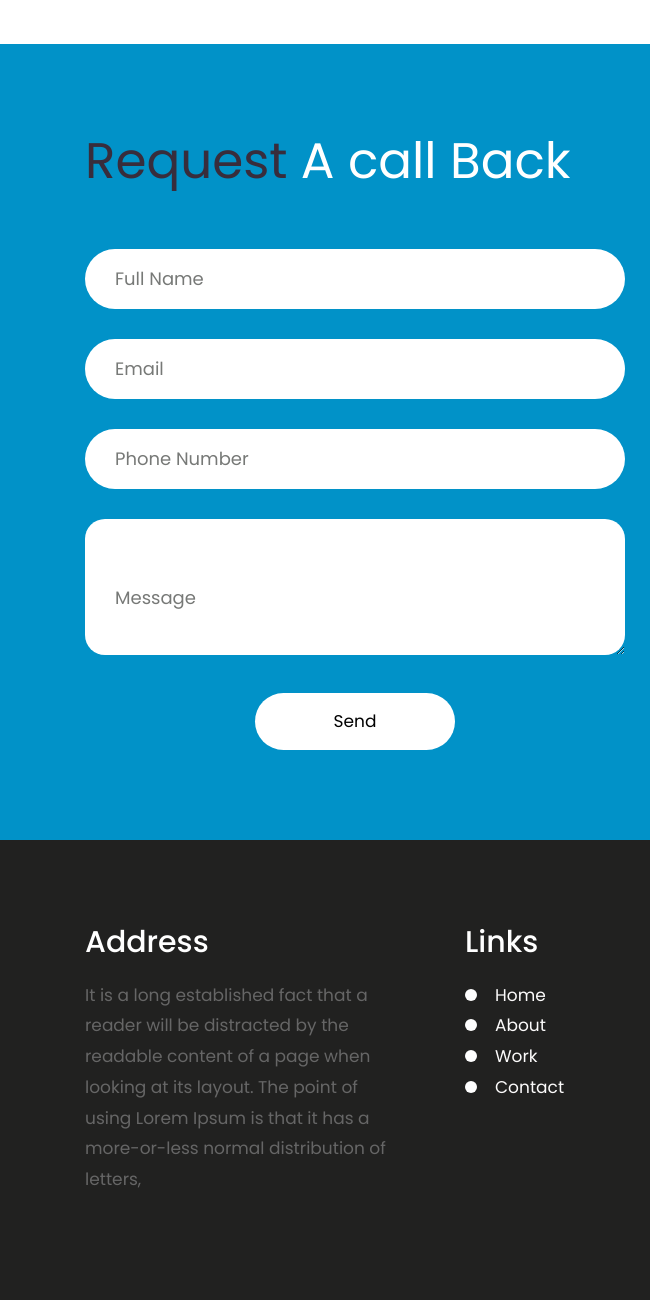
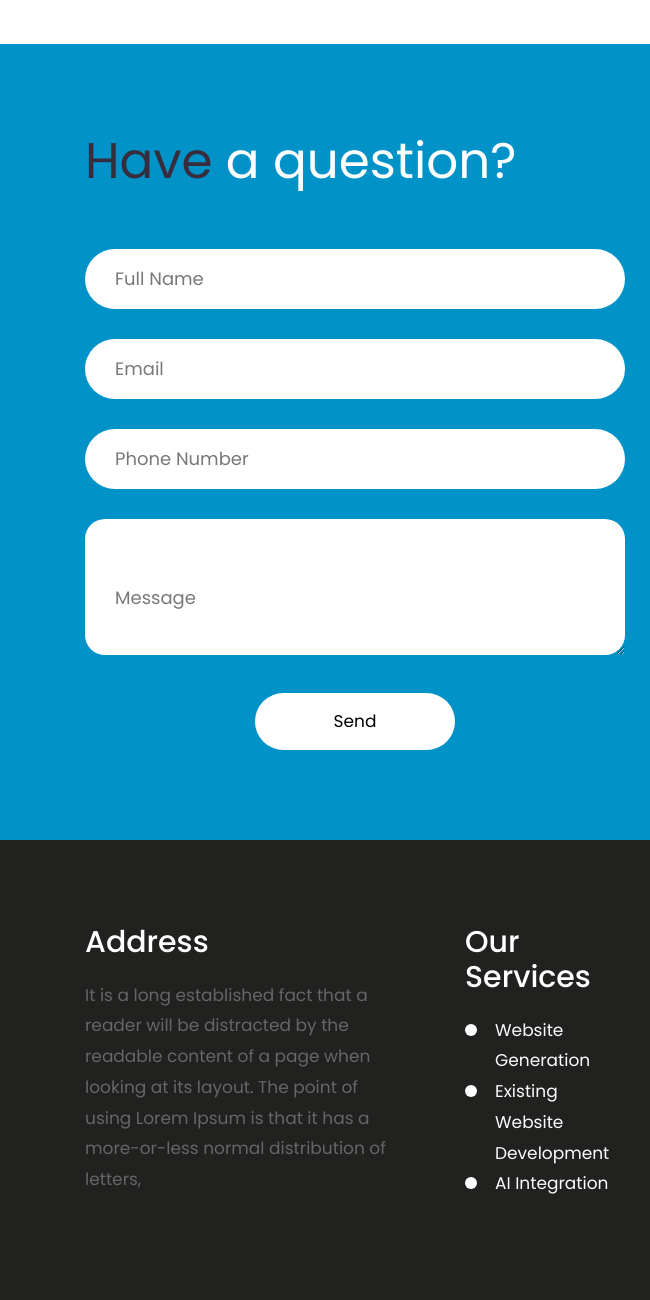
Before and after one commit to EliteWebsiteDevelopment/EliteWebsiteDevelopment-, a plain HTML site: page index.html in a window 1280 px wide. Shown: the part 2940-4240 px from the top of the page, 0-650 px from the left. Drawn offline with nearby package versions, Linux system fonts and the light colour scheme; some packages are replaced by stand-ins of ours; grey boxes are pictures that could not be loaded.

Commit message:
Update index.html

```diff
--- a/index.html
+++ b/index.html
@@ -246,7 +246,7 @@
                <div class="row">
                   <div class="col-md-12">
                      <div class="titlepage">
-                        <h2>Request <span class="white">A call Back</span></h2>
+                        <h2>Have  <span class="white">a question? </span></h2>
                      </div>
                   </div>
                </div>
@@ -296,12 +296,12 @@
                            </div>
                            <div class="col-md-4 col-sm-6">
                               <div class="address">
-                                 <h3>Links</h3>
+                                 <h3>Our Services</h3>
                                  <ul class="Menu_footer">
-                                    <li class="active"> <a href="#">Home</a> </li>
-                                    <li><a href="#about">About </a> </li>
-                                    <li><a href="#work">Work</a> </li>
-                                    <li><a href="#contact">Contact </a> </li>
+                                    <li class="active"> <a href="#">Website Generation</a> </li>
+                                    <li><a href="#about">Existing Website Development </a> </li>
+                                    <li><a href="#work">AI Integration</a> </li>
+
                                  </ul>
                               </div>
                            </div>
```
